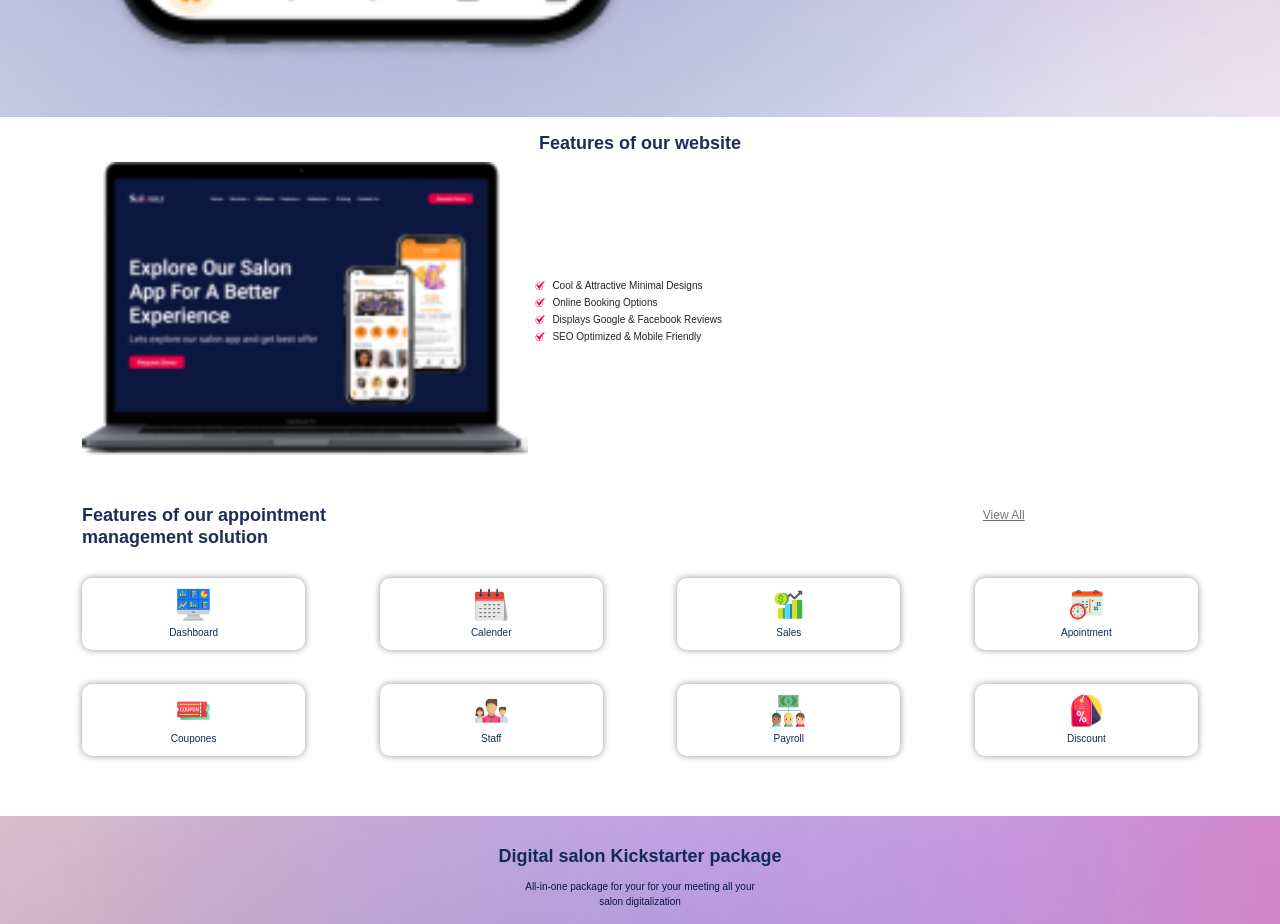
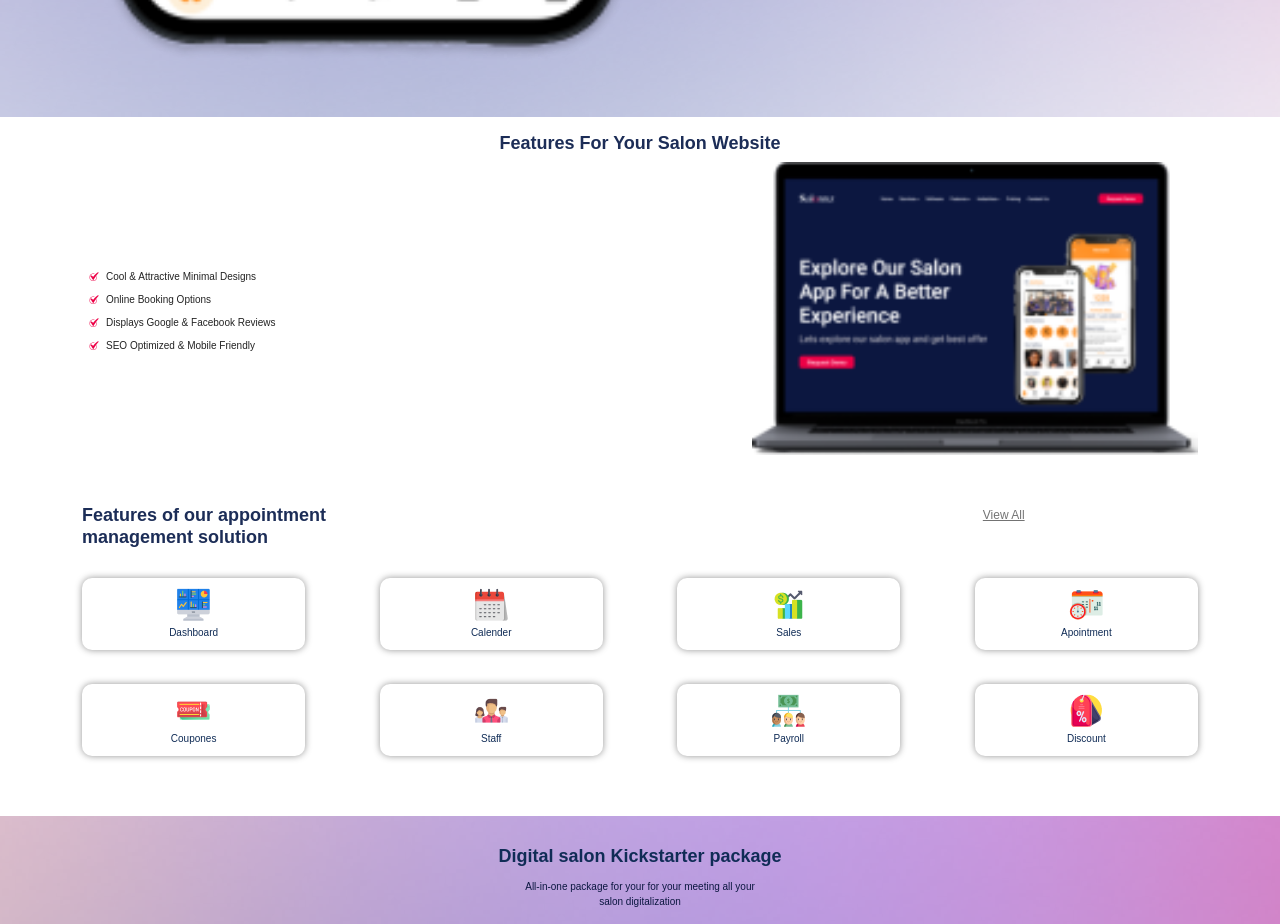
Before and after one commit to indrajeet-tellis/salon, a Nuxt app: page / in a window 1280 px wide. Shown: the part 2500-3424 px from the top of the page. Built offline with nearby package versions, Linux system fonts and the light colour scheme; a web font is replaced by a local one.

Commit message:
feature part update

```diff
--- a/pages/index.vue
+++ b/pages/index.vue
@@ -505,12 +505,11 @@ export default {
     <div class="container">
       <div class="row">
         <div class="col">
-          <h2 class="head fw-bold text-center mt-3">Features of our website</h2>
+          <h2 class="head fw-bold text-center mt-3">
+            Features For Your Salon Website
+          </h2>
           <div class="d-flex">
-            <div class="left">
-              <img src="/assets/feature.png" alt="feature.png" />
-            </div>
-            <div class="right d-flex align-items-center">
+            <div class="left d-flex align-items-center">
               <ul class="mt-1 mb-0">
                 <li class="fw-normal">
                   <img class="tik" src="/assets/Ftik.png" alt="Ftik.png" />Cool
@@ -535,6 +534,9 @@ export default {
                   Optimized & Mobile Friendly
                 </li>
               </ul>
+            </div>
+            <div class="right">
+              <img src="/assets/feature.png" alt="feature.png" />
             </div>
           </div>
         </div>
@@ -1044,26 +1046,27 @@ a {
   color: #1c2d57;
 }
 .features .left {
-  width: 40%;
+  width: 60%;
   box-sizing: border-box;
 }
-.features .left img {
-  width: 100%;
-}
-.features .right {
-  width: 60%;
-}
-.features .right ul li {
+.features .left ul li {
   font-family: "DM Sans", sans-serif;
   font-size: 10px;
   color: #232323;
   margin-left: 8px;
-  line-height: 17px;
+  line-height: 23px;
 }
-.features .right .tik {
+.features .left .tik {
   margin-left: -33px;
   margin-right: 7px;
 }
+.features .right img {
+  width: 100%;
+}
+.features .right {
+  width: 40%;
+}
+
 /* features end */
 
 /* appointment start */
```
